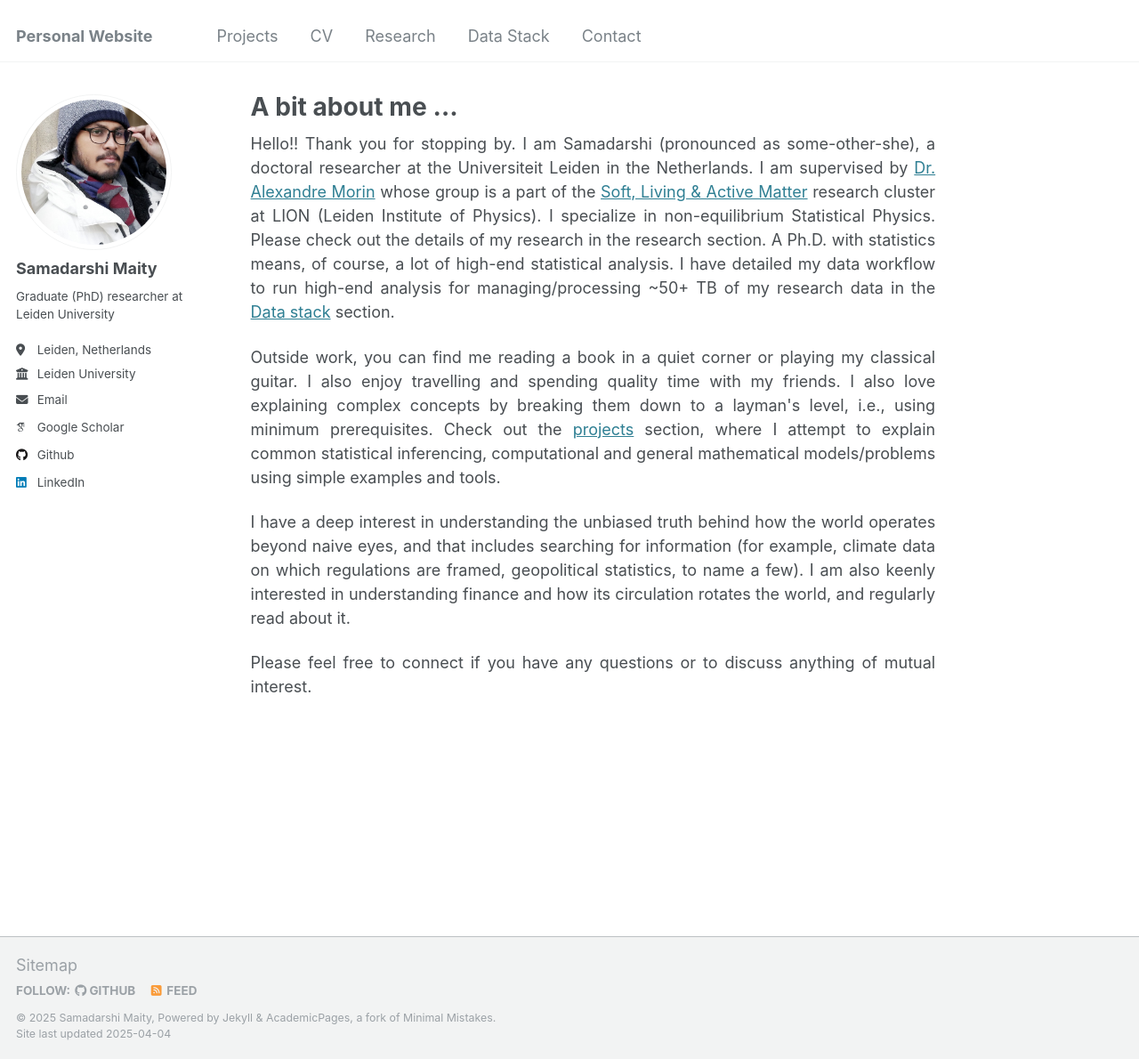
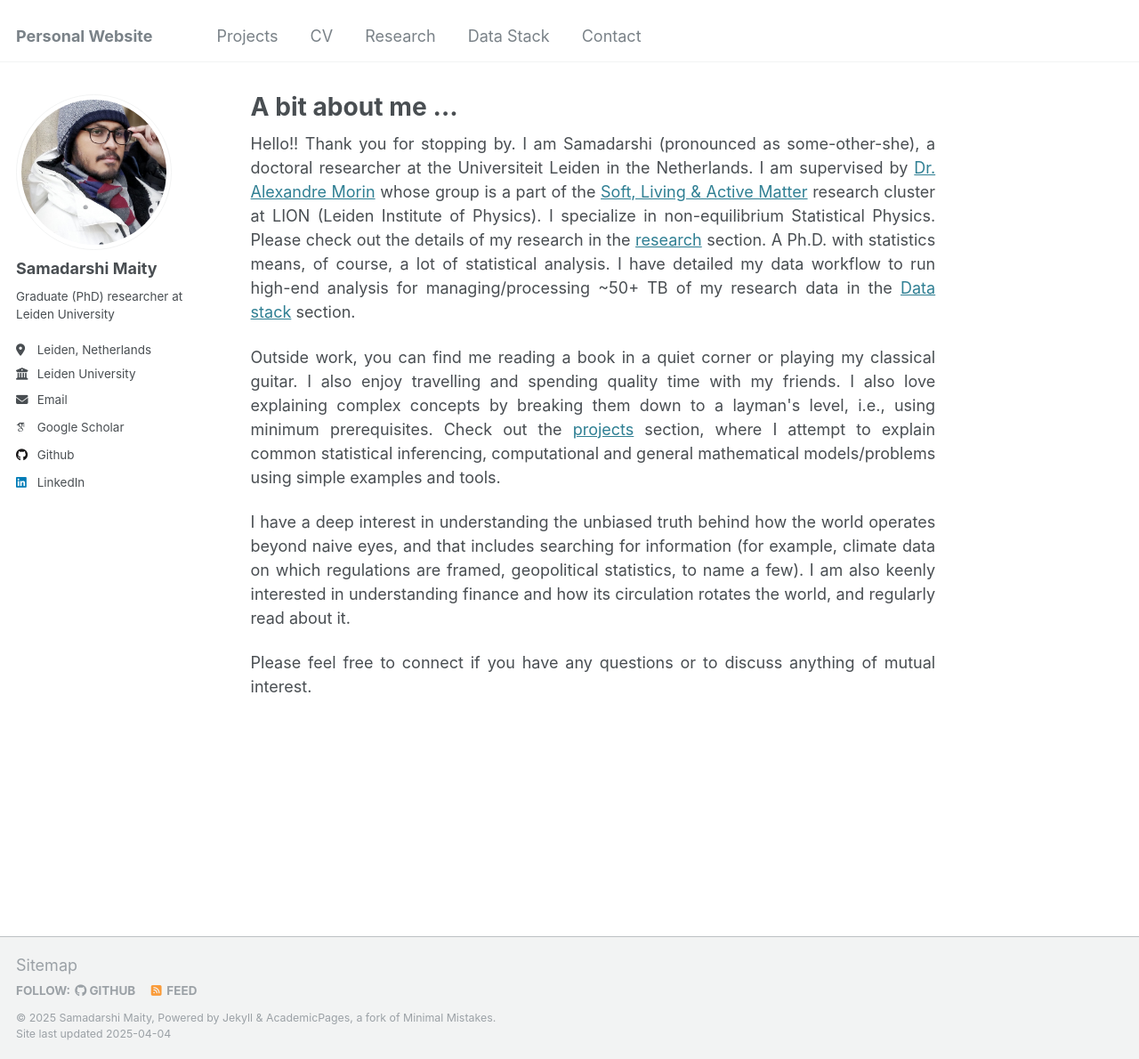
Before and after one commit to Samadarshi-Maity/Samadarshi-Maity.github.io, a Jekyll site: the page built from _pages/about.md, in a window 1280 px wide and 1190 px high. Shown: the whole window at 89% size. Built offline with Jekyll 4.4.1, drawn with Linux system fonts in a browser that asks for light colours; some web fonts are replaced.

Commit message:
Update about.md

```diff
--- a/_pages/about.md
+++ b/_pages/about.md
@@ -7,7 +7,7 @@ redirect_from:
   - /about.html
 ---
 <p align="justify">
-Hello!! Thank you for stopping by. I am Samadarshi (pronounced as some-other-she), a  doctoral researcher at the Universiteit Leiden in the Netherlands. I am supervised by <a href = 'https://morinlab.com/'>Dr. Alexandre Morin</a> whose group is a part of the <a href = 'https://slam-leiden.nl/Slam/Main/'>Soft, Living & Active Matter</a> research cluster at LION (Leiden Institute of Physics). I specialize in non-equilibrium Statistical Physics. Please check out the details of my research in the research section. A Ph.D. with statistics means, of course, a lot of high-end statistical analysis. I have detailed my data workflow to run high-end analysis for managing/processing ~50+ TB of my research data in the <a href = 'https://samadarshi-maity.github.io/Stack/'>Data stack</a> section.
+Hello!! Thank you for stopping by. I am Samadarshi (pronounced as some-other-she), a  doctoral researcher at the Universiteit Leiden in the Netherlands. I am supervised by <a href = 'https://morinlab.com/'>Dr. Alexandre Morin</a> whose group is a part of the <a href = 'https://slam-leiden.nl/Slam/Main/'>Soft, Living & Active Matter</a> research cluster at LION (Leiden Institute of Physics). I specialize in non-equilibrium Statistical Physics. Please check out the details of my research in the <a href = 'https://samadarshi-maity.github.io/research/'>research</a> section. A Ph.D. with statistics means, of course, a lot of statistical analysis. I have detailed my data workflow to run high-end analysis for managing/processing ~50+ TB of my research data in the <a href = 'https://samadarshi-maity.github.io/Stack/'>Data stack</a> section.
 </p>
 <p align="justify">
 Outside work, you can find me reading a book in a quiet corner or playing my classical guitar. I also enjoy travelling and spending quality time with my friends. I also love explaining complex concepts by breaking them down to a layman's level, i.e., using minimum prerequisites. Check out the <a href= 'https://samadarshi-maity.github.io/portfolio/'>projects</a> section, where I attempt to explain common statistical inferencing, computational and general mathematical models/problems using simple examples and tools.
```
